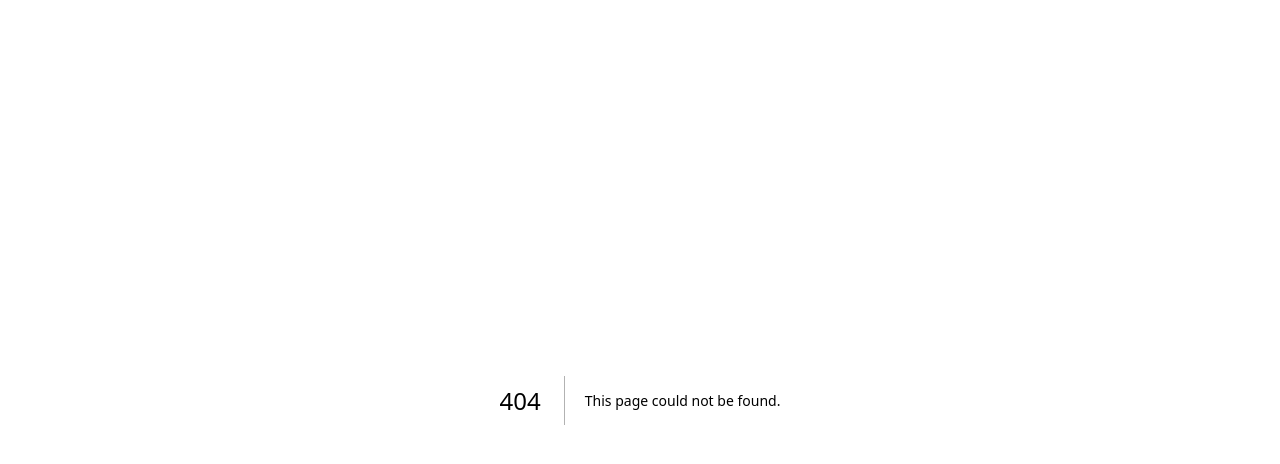
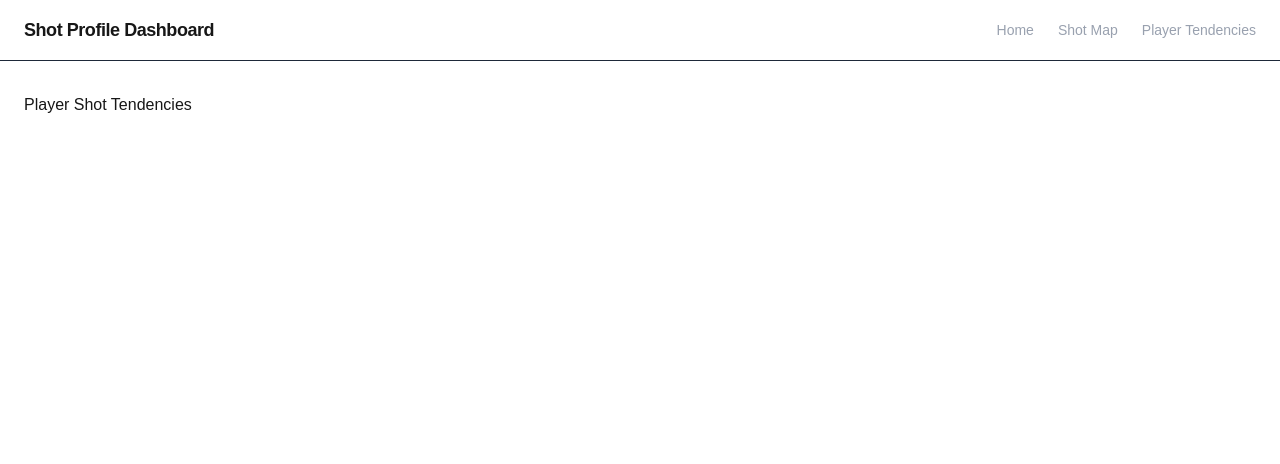
Before and after one commit to michelleyeung0/shot-profile-dash, a Next.js app: page /tendencies in a window 1280 px wide. Before the commit this address had no page. Shown: the top 464 px of the page. Built offline with nearby package versions, Linux system fonts and the light colour scheme.

Commit message:
chore(pages): add boilerplate layout and page files

```diff
--- a/src/app/layout.tsx
+++ b/src/app/layout.tsx
@@ -1,5 +1,6 @@
 import type { Metadata } from "next";
 import { Geist, Geist_Mono } from "next/font/google";
+import Link from "next/link";
 import "./globals.css";
 
 const geistSans = Geist({
@@ -13,21 +14,46 @@ const geistMono = Geist_Mono({
 });
 
 export const metadata: Metadata = {
-  title: "Create Next App",
-  description: "Generated by create next app",
+  title: "Shot Profile Dashboard",
+  description: "NBA Shot Analysis Dashboard",
 };
 
 export default function RootLayout({
   children,
-}: Readonly<{
+}: {
   children: React.ReactNode;
-}>) {
+}) {
   return (
-    <html
-      lang="en"
-      className={`${geistSans.variable} ${geistMono.variable} h-full antialiased`}
-    >
-      <body className="min-h-full flex flex-col">{children}</body>
+    <html lang="en">
+      <body
+        className={`${geistSans.variable} ${geistMono.variable} antialiased bg-gray-950 text-white min-h-screen`}
+      >
+        <nav className="border-b border-gray-800 px-6 py-4">
+          <div className="max-w-7xl mx-auto flex items-center justify-between">
+            <span className="font-semibold text-lg tracking-tight">
+              Shot Profile Dashboard
+            </span>
+            <div className="flex gap-6 text-sm text-gray-400">
+              <Link href="/" className="hover:text-white transition-colors">
+                Home
+              </Link>
+              <Link
+                href="/shot-map"
+                className="hover:text-white transition-colors"
+              >
+                Shot Map
+              </Link>
+              <Link
+                href="/tendencies"
+                className="hover:text-white transition-colors"
+              >
+                Player Tendencies
+              </Link>
+            </div>
+          </div>
+        </nav>
+        <div className="max-w-7xl mx-auto px-6 py-8">{children}</div>
+      </body>
     </html>
   );
 }
--- a/src/app/page.tsx
+++ b/src/app/page.tsx
@@ -1,65 +1,36 @@
-import Image from "next/image";
+import Link from "next/link";
 
 export default function Home() {
   return (
-    <div className="flex flex-col flex-1 items-center justify-center bg-zinc-50 font-sans dark:bg-black">
-      <main className="flex flex-1 w-full max-w-3xl flex-col items-center justify-between py-32 px-16 bg-white dark:bg-black sm:items-start">
-        <Image
-          className="dark:invert"
-          src="/next.svg"
-          alt="Next.js logo"
-          width={100}
-          height={20}
-          priority
-        />
-        <div className="flex flex-col items-center gap-6 text-center sm:items-start sm:text-left">
-          <h1 className="max-w-xs text-3xl font-semibold leading-10 tracking-tight text-black dark:text-zinc-50">
-            To get started, edit the page.tsx file.
+    <main className="flex flex-col gap-8 mt-12">
+      <div>
+        <h1 className="text-4xl font-bold tracking-tight">
+          Shot Profile Dashboard
         </h1>
-          <p className="max-w-md text-lg leading-8 text-zinc-600 dark:text-zinc-400">
-            Looking for a starting point or more instructions? Head over to{" "}
-            <a
-              href="https://vercel.com/templates?framework=next.js&utm_source=create-next-app&utm_medium=appdir-template-tw&utm_campaign=create-next-app"
-              className="font-medium text-zinc-950 dark:text-zinc-50"
-            >
-              Templates
-            </a>{" "}
-            or the{" "}
-            <a
-              href="https://nextjs.org/learn?utm_source=create-next-app&utm_medium=appdir-template-tw&utm_campaign=create-next-app"
-              className="font-medium text-zinc-950 dark:text-zinc-50"
-            >
-              Learning
-            </a>{" "}
-            center.
+        <p className="text-gray-400 mt-2 text-lg">
+          2024 - 2025 NBA Regular Season
         </p>
       </div>
-        <div className="flex flex-col gap-4 text-base font-medium sm:flex-row">
-          <a
-            className="flex h-12 w-full items-center justify-center gap-2 rounded-full bg-foreground px-5 text-background transition-colors hover:bg-[#383838] dark:hover:bg-[#ccc] md:w-[158px]"
-            href="https://vercel.com/new?utm_source=create-next-app&utm_medium=appdir-template-tw&utm_campaign=create-next-app"
-            target="_blank"
-            rel="noopener noreferrer"
+      <div className="grid grid-cols-1 md:grid-cols-2 gap-10">
+        <Link
+          href="/shot-map"
+          className="group block p-6 rounded-xl border border-gray-800 hover:border-gray-600 transition-colors"
         >
-            <Image
-              className="dark:invert"
-              src="/vercel.svg"
-              alt="Vercel logomark"
-              width={16}
-              height={16}
-            />
-            Deploy Now
-          </a>
-          <a
-            className="flex h-12 w-full items-center justify-center rounded-full border border-solid border-black/[.08] px-5 transition-colors hover:border-transparent hover:bg-black/[.04] dark:border-white/[.145] dark:hover:bg-[#1a1a1a] md:w-[158px]"
-            href="https://nextjs.org/docs?utm_source=create-next-app&utm_medium=appdir-template-tw&utm_campaign=create-next-app"
-            target="_blank"
-            rel="noopener noreferrer"
+          <h2 className="text-xl font-semibold mb-2">Shot Map</h2>
+          <p className="text-gray-400 text-sm">
+            Dashboard 1 description
+          </p>
+        </Link>
+        <Link
+          href="/tendencies"
+          className="group block p-6 rounded-xl border border-gray-800 hover:border-gray-600 transition-colors"
         >
-            Documentation
-          </a>
+          <h2 className="text-xl font-semibold mb-2">Player Tendencies</h2>
+          <p className="text-gray-400 text-sm">
+            Dashboard 2 description
+          </p>
+        </Link>
       </div>
     </main>
-    </div>
   );
 }
--- /dev/null
+++ b/src/app/shot-map/page.tsx
@@ -0,0 +1,7 @@
+export default function ShotMapPage() {
+  return (
+    <main>
+      <h1>Shot Map</h1>
+    </main>
+  );
+}
--- /dev/null
+++ b/src/app/tendencies/page.tsx
@@ -0,0 +1,7 @@
+export default function TendenciesPage() {
+  return (
+    <main>
+      <h1>Player Shot Tendencies</h1>
+    </main>
+  );
+}
```
Lines whose indentation alone changed are shown as unchanged.
